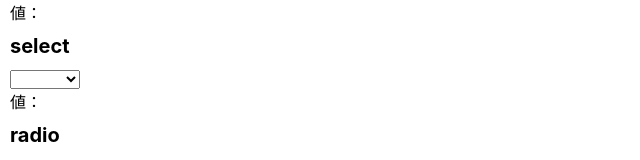
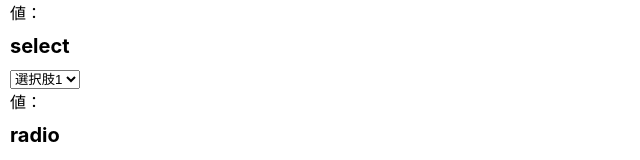
Before and after one commit to funteractive/vmodel-maniax, a Nuxt app: page /use-atoms in a window 1280 px wide. Shown: the part 174-334 px from the top of the page, without its empty margins (0-640 px from the left). Built offline with nearby package versions, Linux system fonts and the light colour scheme.

Commit message:
AtomSelect作成

```diff
--- /dev/null
+++ b/components/atoms/AtomSelect.vue
@@ -0,0 +1,24 @@
+<template>
+  <select @input="inputHandler">
+    <option v-for="option in options" :key="option">{{ option }}</option>
+  </select>
+</template>
+
+<script lang="ts">
+import Vue from 'vue'
+
+export default Vue.extend({
+  name: 'AtomSelect',
+  props: {
+    options: { type: Array, required: true },
+    value: { type: String, required: true }
+  },
+  methods: {
+    inputHandler(e: any): void {
+      this.$emit('input', e.target.value)
+    }
+  }
+})
+</script>
+
+<style scoped lang="scss"></style>
--- a/pages/use-atoms.vue
+++ b/pages/use-atoms.vue
@@ -12,11 +12,7 @@
     </div>
     <div class="row">
       <h1 class="heading">select</h1>
-      <select v-model="selectValue">
-        <option>選択肢1</option>
-        <option>選択肢2</option>
-        <option>選択肢3</option>
-      </select>
+      <AtomSelect v-model="selectValue" :options="options" />
       <p>値：{{ selectValue }}</p>
     </div>
     <div class="row">
@@ -69,11 +65,13 @@
 <script lang="ts">
 import AtomInputText from '~/components/atoms/AtomInputText.vue'
 import AtomTextArea from '~/components/atoms/AtomTextArea.vue'
+import AtomSelect from '~/components/atoms/AtomSelect.vue'
 
 export default {
   components: {
     AtomInputText,
-    AtomTextArea
+    AtomTextArea,
+    AtomSelect
   },
   data() {
     return {
@@ -82,7 +80,8 @@ export default {
       selectValue: '',
       radioValue: [],
       singleCheckboxValue: false,
-      checkboxValue: []
+      checkboxValue: [],
+      options: ['選択肢1', '選択肢2', '選択肢3']
     }
   }
 }
```
